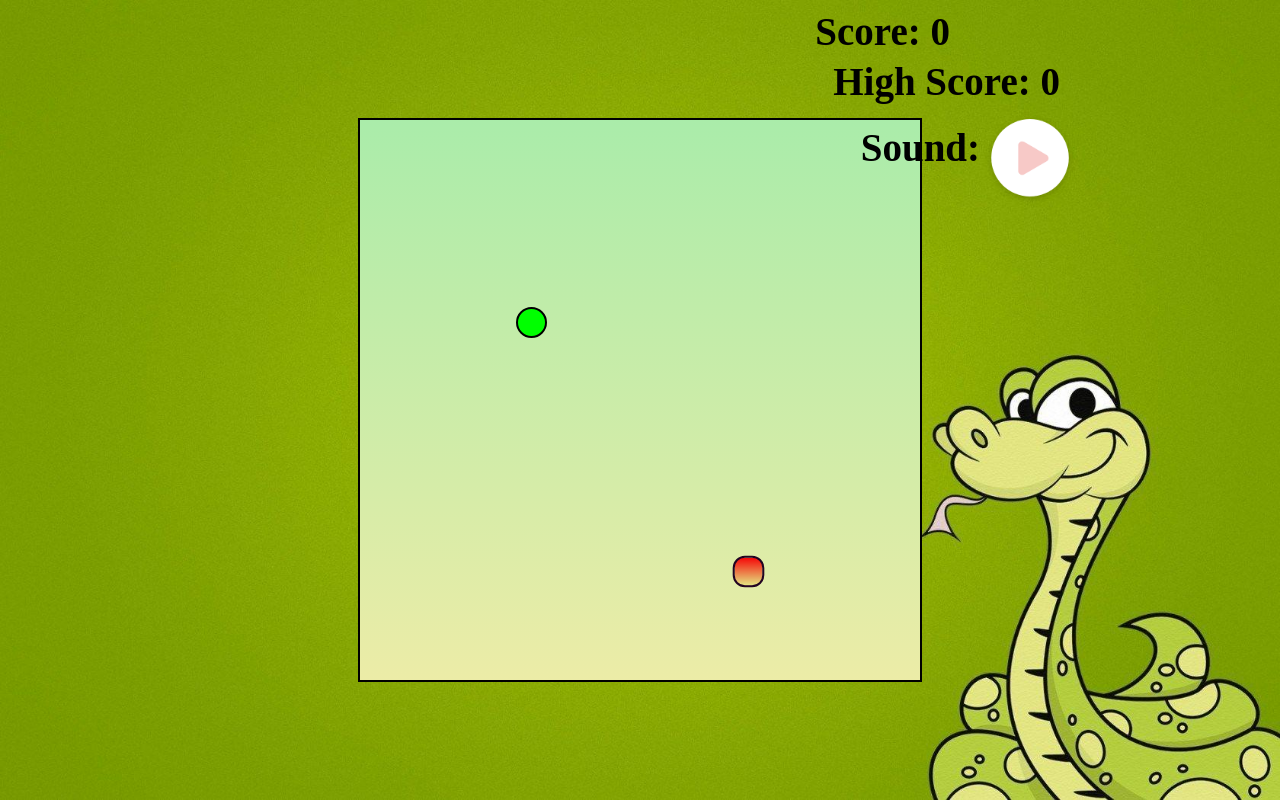
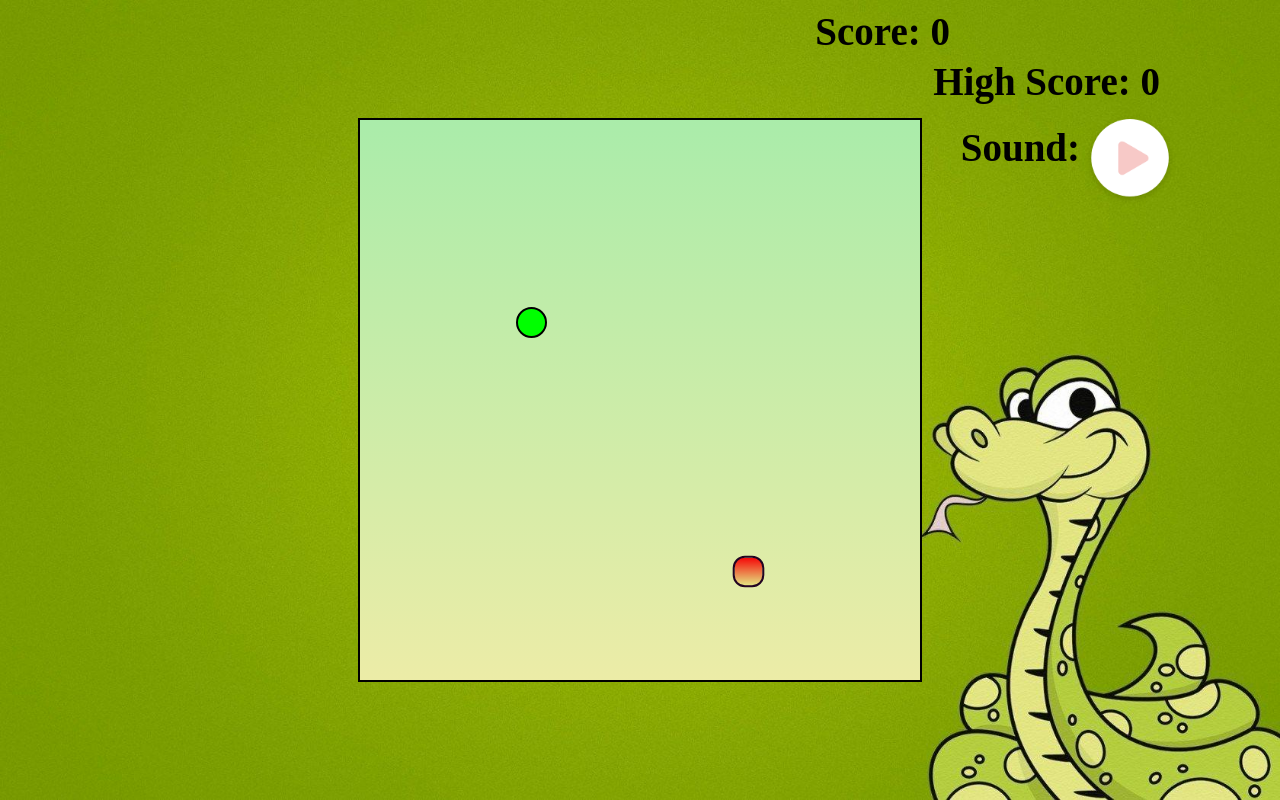
Before and after one commit to Chandan07nikhil/Snake-verse, a plain HTML site: page index.html in a window 1280 px wide. Drawn offline with Linux system fonts and the light colour scheme; a web font is replaced by a local one.

Commit message:
Update style.css

```diff
--- a/css/style.css
+++ b/css/style.css
@@ -26,7 +26,7 @@
 #hiscoreBox{
     position: absolute;
     top: 59px;
-    right: 220px;
+    right: 120px;
     font-size: 39px;
     font-weight: bold;
     font-family: 'New Tegomin', serif;
@@ -35,7 +35,7 @@
 #sound{
     position: absolute;
     top: 125px;
-    right: 300px;
+    right: 200px;
     font-size: 39px;
     font-weight: bold;
     font-family: 'New Tegomin', serif;
@@ -44,7 +44,7 @@
 #icon{
     position: absolute;
     top: 110px;
-    right: 200px;
+    right: 100px;
 }
 
 #board{
```
